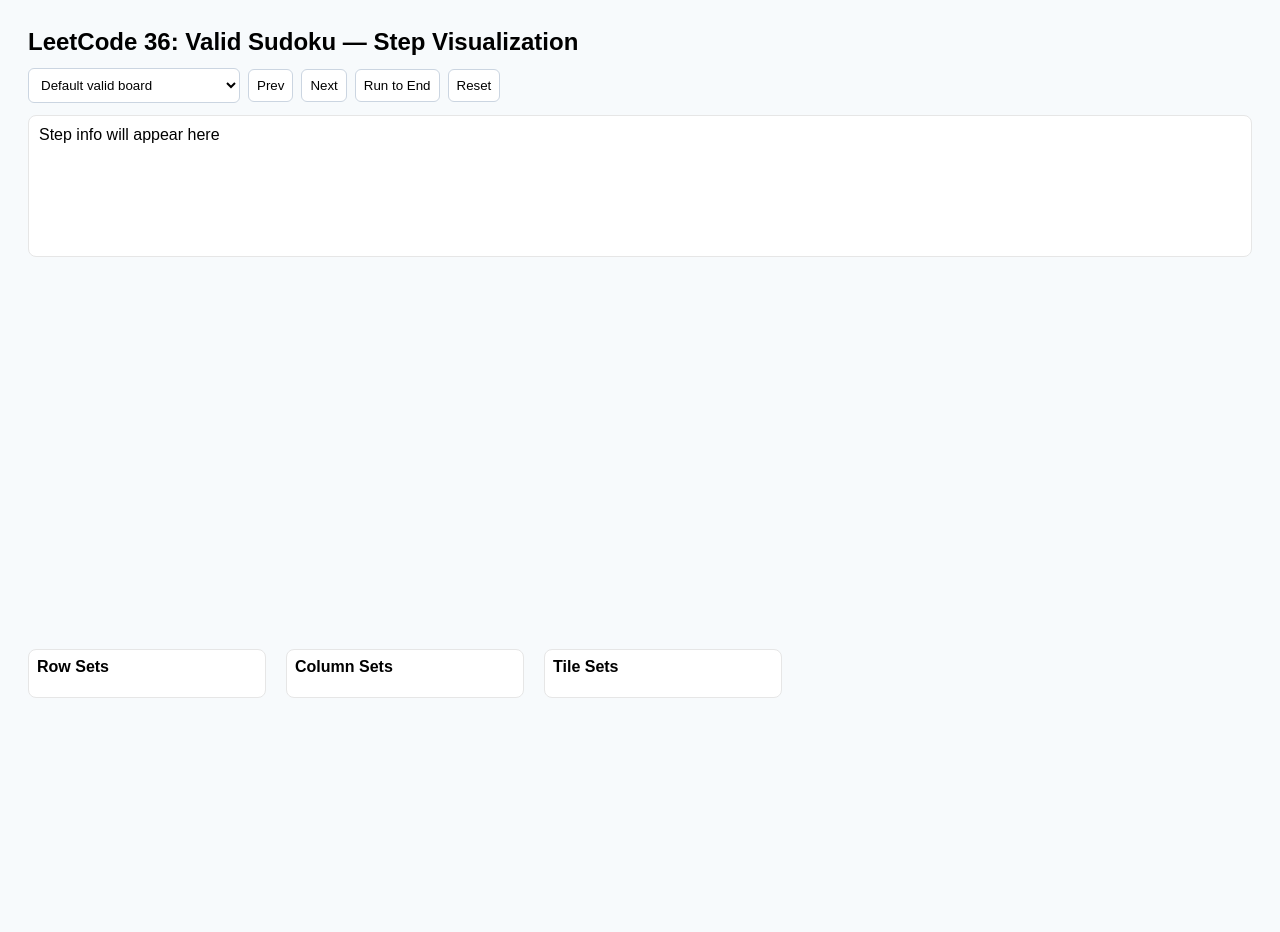
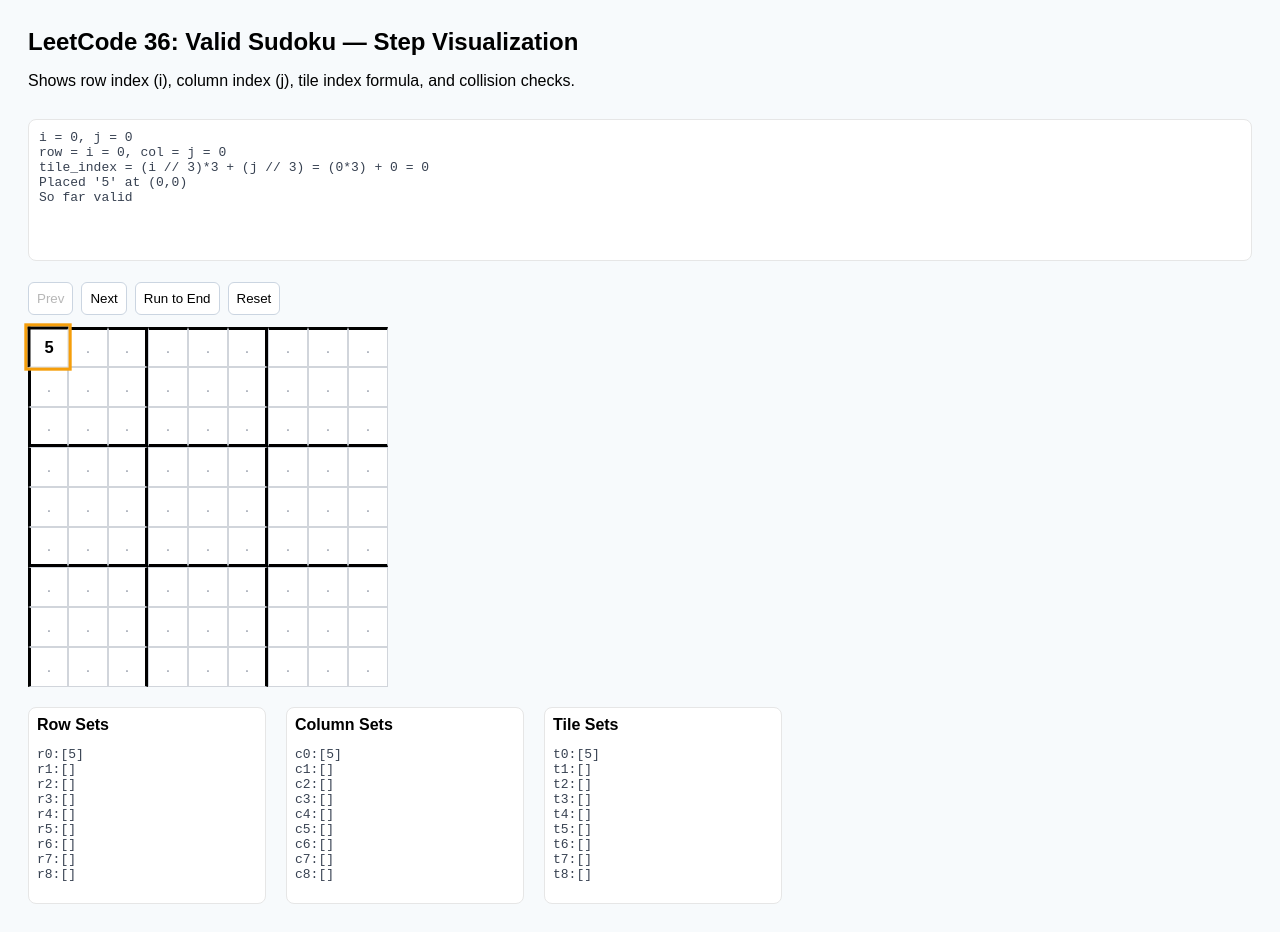
Before and after one commit to denis-v-s/leetcode-visualizer, a plain HTML site: page 36-Valid-Sudoku/index.html in a window 1280 px wide. Before the commit the page ends 800 px from the top, so only its background shows below. Drawn offline with Linux system fonts and the light colour scheme.

Commit message:
Refactor Sudoku controls and layout
Updated the layout and controls for the Sudoku visualization.

```diff
--- a/36-Valid-Sudoku/index.html
+++ b/36-Valid-Sudoku/index.html
@@ -7,24 +7,31 @@
   body { font-family: Arial, sans-serif; padding: 20px; background:#f7fafc }
   h2 { margin: 0 0 12px 0 }
   .controls { display:flex; gap:8px; align-items:center; flex-wrap:wrap; margin-bottom:12px }
+
+  /* 9×9 grid with visible 3×3 block borders */
   .grid {
     display: grid;
     grid-template-columns: repeat(9, 40px);
     grid-template-rows: repeat(9, 40px);
     gap: 0;
   }
+
   .cell {
     width: 40px; height: 40px;
     display:flex; align-items:center; justify-content:center;
     font-weight:600; background:#fff; border:1px solid #d1d5db; box-sizing:border-box;
   }
+
+  /* Thick tile borders */
   .cell.tile-right { border-right:3px solid #000 !important; }
   .cell.tile-bottom { border-bottom:3px solid #000 !important; }
   .cell.tile-left { border-left:3px solid #000 !important; }
   .cell.tile-top { border-top:3px solid #000 !important; }
+
   .cell.empty { color:#9ca3af; font-weight:400 }
   .cell.current { outline:3px solid #f59e0b; transform:scale(1.03); }
   .cell.conflict { background:#fee2e2; border-color:#fca5a5 }
+
   .sets { display:flex; gap:12px; margin-top:12px; flex-wrap:wrap }
   .setBox { background:#fff; padding:8px; border-radius:8px; border:1px solid #e6e6e6; min-width:220px }
   .setTitle { font-weight:700; margin-bottom:6px }
@@ -33,27 +40,24 @@
   .ok { color:#16a34a }
   .bad { color:#dc2626 }
   select, button { padding:8px; border-radius:6px; border:1px solid #cbd5e1; background:#fff }
-  #info { white-space:pre-wrap; background:#fff; padding:10px; border-radius:8px; border:1px solid #e6e6e6; min-height:120px; margin-bottom:12px; }
 </style>
 </head>
 <body>
 <h2>LeetCode 36: Valid Sudoku — Step Visualization</h2>
+<p>Shows row index (i), column index (j), tile index formula, and collision checks.</p>
 
-<div class="controls">
-  <select id="exampleSelect">
-    <option value="default">Default valid board</option>
-    <option value="invalidRow">Invalid — duplicate in row</option>
-    <option value="invalidCol">Invalid — duplicate in column</option>
-    <option value="invalidTile">Invalid — duplicate in 3x3 tile</option>
-  </select>
+<!-- Info & Controls above the main grid -->
+<div style="display:flex; flex-direction:column; gap:8px; margin-bottom:12px;">
+  <pre id="info" class="small" style="background:#fff; padding:10px; border-radius:8px; border:1px solid #e6e6e6; min-height:120px"></pre>
+  <div style="display:flex; gap:8px;">
     <button id="prevBtn">Prev</button>
     <button id="nextBtn">Next</button>
     <button id="runBtn">Run to End</button>
     <button id="resetBtn">Reset</button>
   </div>
+</div>
 
-<div id="info">Step info will appear here</div>
-
+<!-- Main Board & Sets -->
 <div style="display:flex; gap:20px; align-items:flex-start;">
   <div>
     <div class="grid" id="grid" aria-label="sudoku grid"></div>
@@ -67,6 +71,7 @@
 
 <script>
 (function(){
+  try{
     const EXAMPLES = {
       default: [
         ["5","3",".",".","7",".",".",".","."],
@@ -91,11 +96,6 @@
     const colSetsEl = document.getElementById('colSets');
     const tileSetsEl = document.getElementById('tileSets');
     const infoEl = document.getElementById('info');
-  const prevBtn = document.getElementById('prevBtn');
-  const nextBtn = document.getElementById('nextBtn');
-  const runBtn = document.getElementById('runBtn');
-  const resetBtn = document.getElementById('resetBtn');
-  const exampleSelect = document.getElementById('exampleSelect');
 
     function tileClasses(i,j){
       const classes = ['cell'];
@@ -134,62 +134,57 @@
           const baseExplain =
             'i = ' + i + ', j = ' + j + '\n' +
             'row = i = ' + i + ', col = j = ' + j + '\n' +
-          'tile_index = (i // 3)*3 + (j // 3) = (' + Math.floor(i/n) + '*3)+' + Math.floor(j/n) + ' = ' + tile_index + '\n';
+            'tile_index = (i // 3)*3 + (j // 3) = (' + Math.floor(i/n) + '*3) + ' + Math.floor(j/n) + ' = ' + tile_index + '\n';
 
-        if(val === '.'){
-          steps.push({i,j,val, row:copySets(row_set), col:copySets(col_set), tile:copySets(tile_set), ok:true, explain: baseExplain + 'cell ('+i+','+j+') empty — skip'} );
-          continue;
-        }
+          if(val === '.'){ steps.push({i,j,val,row:copySets(row_set),col:copySets(col_set),tile:copySets(tile_set),ok:true,explain: baseExplain + 'cell ('+i+','+j+') empty — skip'}); continue; }
 
           const conflict = row_set[i].has(val) || col_set[j].has(val) || tile_set[tile_index].has(val);
-        if(conflict){
-          steps.push({i,j,val, row:copySets(row_set), col:copySets(col_set), tile:copySets(tile_set), ok:false, explain: baseExplain + "Conflict at cell ("+i+","+j+") with '"+val+"'} );
-          return steps;
-        }
+          if(conflict){ steps.push({i,j,val,row:copySets(row_set),col:copySets(col_set),tile:copySets(tile_set),ok:false,explain: baseExplain + 'Conflict at cell ('+i+','+j+') with '+val}); return steps; }
 
-        row_set[i].add(val);
-        col_set[j].add(val);
-        tile_set[tile_index].add(val);
-
-        steps.push({i,j,val, row:copySets(row_set), col:copySets(col_set), tile:copySets(tile_set), ok:true, explain: baseExplain + "Placed '"+val+"' at ("+i+","+j+")"} );
+          row_set[i].add(val); col_set[j].add(val); tile_set[tile_index].add(val);
+          steps.push({i,j,val,row:copySets(row_set),col:copySets(col_set),tile:copySets(tile_set),ok:true,explain: baseExplain + "Placed '"+val+"' at ("+i+","+j+")"} );
         }
       }
       return steps;
     }
 
     function copySets(arr){ return arr.map(s=>Array.from(s)); }
-  function formatSets(arr){ return arr.map((a,i)=>'r'+i+':['+a.join(',')+']').join('\n'); }
-  function formatTileSets(arr){ return arr.map((a,i)=>'t'+i+':['+a.join(',')+']').join('\n'); }
 
     function render(){
       const s = steps[stepIndex];
+
       const bd = Array.from({length:9},()=>Array(9).fill('.'));
-    for(let k=0;k<=stepIndex;k++){
-      const st = steps[k];
-      if(st.val!=='.') bd[st.i][st.j]=st.val;
-    }
+      for(let k=0;k<=stepIndex;k++){ const st=steps[k]; if(st.val!=='.') bd[st.i][st.j]=st.val; }
+
       for(let i=0;i<9;i++){
         for(let j=0;j<9;j++){
           const div = document.getElementById('cell-'+i+'-'+j);
-        const cur = (s && s.i===i && s.j===j);
           div.className = tileClasses(i,j);
-        if(cur) div.classList.add('current'); else div.classList.remove('current');
+          if(s.i===i && s.j===j) div.classList.add('current'); else div.classList.remove('current');
           const v=bd[i][j];
           div.textContent = v==='.'?'.':v;
-        div.classList.toggle('empty', v==='.');
-        if(s && !s.ok && s.i===i && s.j===j) div.classList.add('conflict'); else div.classList.remove('conflict');
+          div.classList.toggle('empty',v==='.');
+          if(!s.ok && s.i===i && s.j===j) div.classList.add('conflict'); else div.classList.remove('conflict');
         }
       }
-    rowSetsEl.textContent = formatSets(s.row);
-    colSetsEl.textContent = formatSets(s.col);
-    tileSetsEl.textContent = formatTileSets(s.tile);
-    infoEl.textContent = s.explain + '\n' + (s.ok?'So far valid':'Invalid — stopped early');
-    prevBtn.disabled = stepIndex===0;
-    nextBtn.disabled = stepIndex>=steps.length-1;
+
+      rowSetsEl.textContent = s.row.map((a,i)=>'r'+i+':['+a.join(',')+']').join('\n');
+      colSetsEl.textContent = s.col.map((a,i)=>'c'+i+':['+a.join(',')+']').join('\n');
+      tileSetsEl.textContent = s.tile.map((a,i)=>'t'+i+':['+a.join(',')+']').join('\n');
+
+      infoEl.textContent = s.explain + '\n' + (s.ok? 'So far valid':'Invalid — stopped early');
+
+      document.getElementById('prevBtn').disabled = stepIndex===0;
+      document.getElementById('nextBtn').disabled = stepIndex>=steps.length-1;
     }
 
     function next(){ if(stepIndex<steps.length-1){ stepIndex++; render(); } }
     function prev(){ if(stepIndex>0){ stepIndex--; render(); } }
+
+    document.getElementById('nextBtn').addEventListener('click', next);
+    document.getElementById('prevBtn').addEventListener('click', prev);
+    document.getElementById('runBtn').addEventListener('click', ()=>{ while(stepIndex<steps.length-1){ stepIndex++; render(); } render(); });
+    document.getElementById('resetBtn').addEventListener('click', ()=>{ stepIndex=0; render(); });
 
     drawGrid();
     board = EXAMPLES.default;
@@ -197,15 +192,7 @@
     stepIndex = 0;
     render();
 
-  prevBtn.addEventListener('click', prev);
-  nextBtn.addEventListener('click', next);
-  runBtn.addEventListener('click', ()=>{ while(stepIndex<steps.length-1) stepIndex++; render(); });
-  resetBtn.addEventListener('click', ()=>{ stepIndex=0; render(); });
-  exampleSelect.addEventListener('change', ()=>{
-    board = EXAMPLES[exampleSelect.value];
-    steps = buildStepsFromBoard(board);
-    stepIndex=0; render();
-  });
+  }catch(e){ console.error('initialization error', e);}
 })();
 </script>
 </body>
```
Lines whose indentation alone changed are shown as unchanged.
